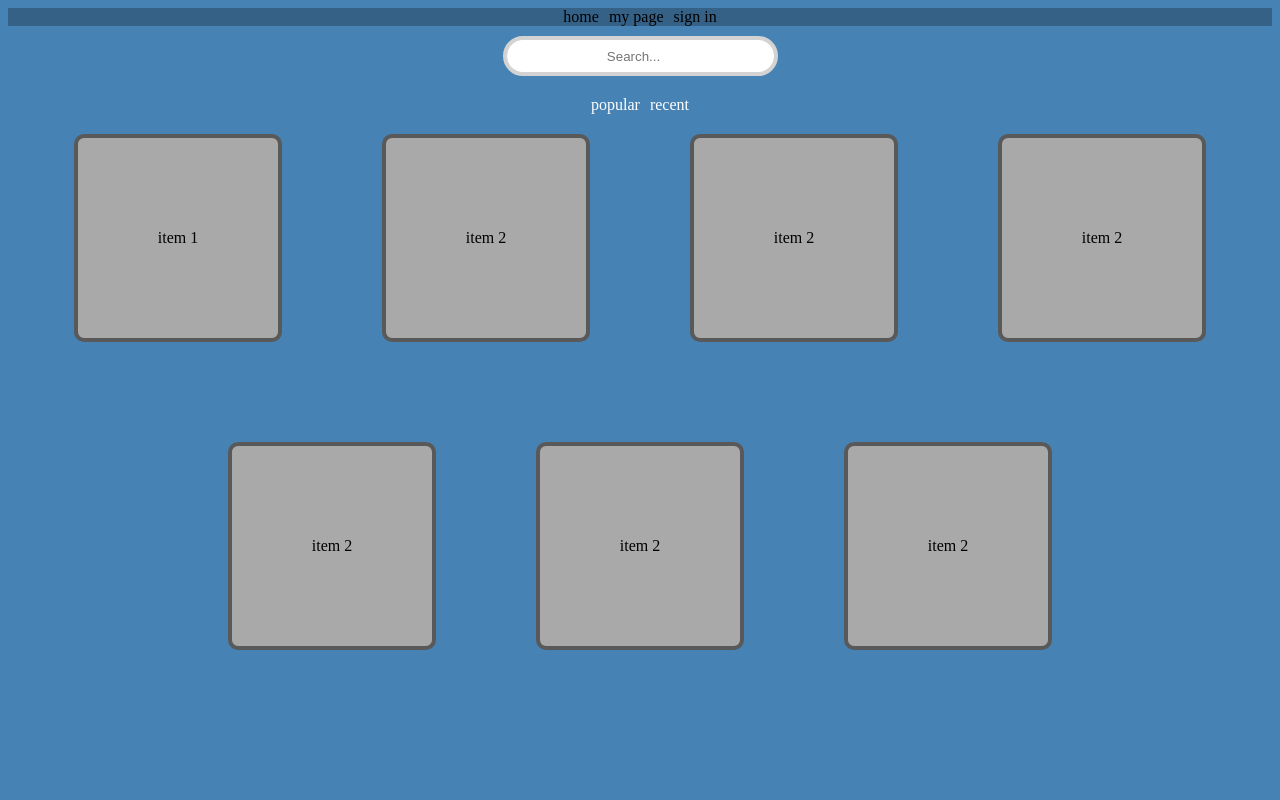
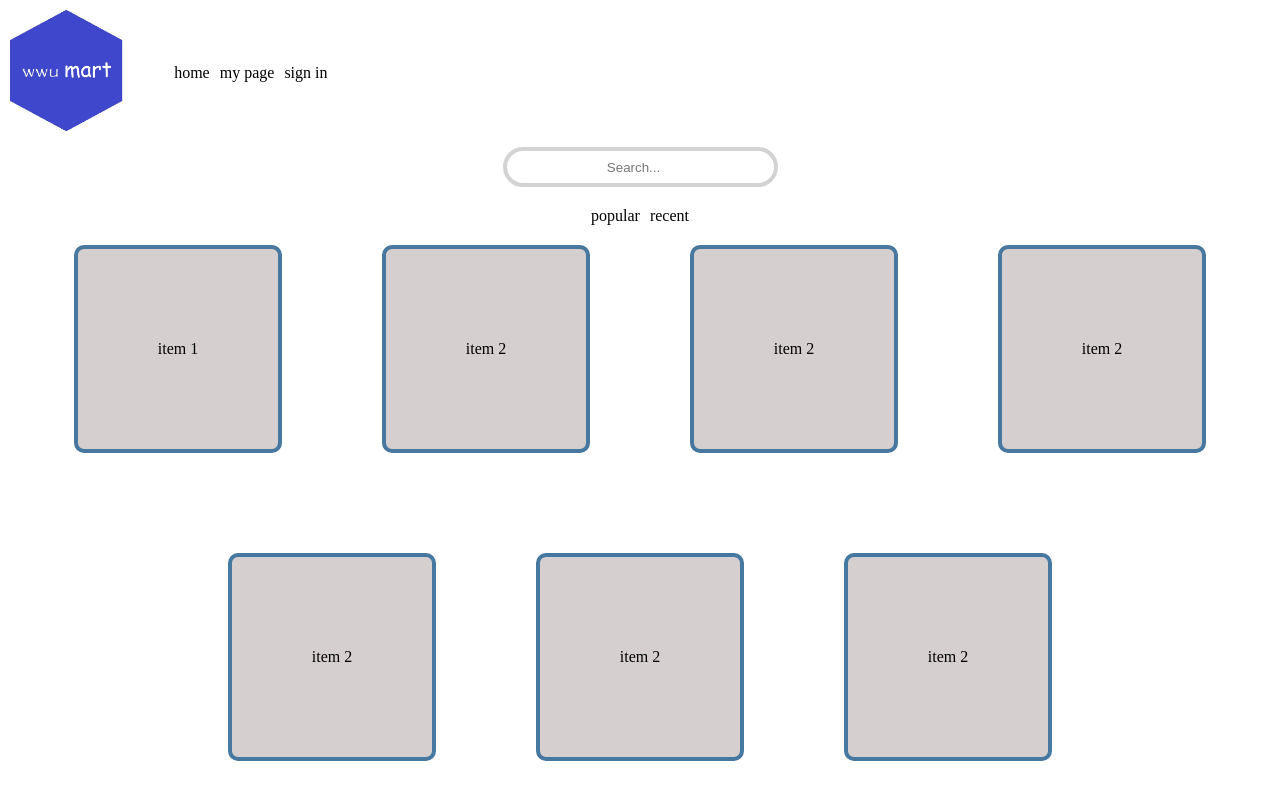
Before and after one commit to Noah-Stull/ACMPROJ, a website: page public/frontpage.html in a window 1280 px wide. Drawn offline with Linux system fonts and the light colour scheme.

Commit message:
Add logo, small changes to front page

```diff
--- a/public/fpsty.css
+++ b/public/fpsty.css
@@ -1,12 +1,21 @@
 body {
-    background-color: steelblue;
+    background-color: white;
 }
 
 .navbar {
     display: flex;
+    justify-content: left;
+    align-items: center;
+}
+
+.navright {
+    display: flex;
     justify-content: center;
     gap: 10px;
-    background-color: rgb(53, 97, 134);
+}
+
+.navleft {
+    margin-right: 50px;
 }
 
 .search-holder {
@@ -25,7 +34,7 @@ body {
 }
 
 .subheader {
-    color: white;
+    color: black;
     margin-top: 20px;
     display: flex;
     justify-content: center;
@@ -41,11 +50,11 @@ body {
 }
 
 .article {
-    background-color: darkgray;
+    background-color: rgb(214, 207, 207);
     display: flex;
     justify-content: center;
     align-items: center;
-    border: 4px solid rgb(89, 89, 89);
+    border: 4px solid rgb(71, 120, 160);
     border-radius: 10px;
     width: 200px;
     height: 200px;
@@ -53,6 +62,6 @@ body {
 }
 
 .article:hover {
-    background-color: lightgray;
+    background-color: rgb(168, 200, 226);
     transform: scale(1.05);
 }
--- a/public/frontpage.html
+++ b/public/frontpage.html
@@ -9,9 +9,14 @@
 </head>
 <body>
     <div class="navbar">
-        <div class="navitem">home</div>
-        <div class="navitem">my page</div>
-        <div class="navitem">sign in</div>
+        <div class="navleft">
+            <img src="0btLYd8GaR.jpg" height="125px">
+        </div>
+        <div class="navright">
+            <div class="navitem">home</div>
+            <div class="navitem">my page</div>
+            <div class="navitem">sign in</div>
+        </div>
     </div>
 
     <div class="search-holder">
```
Also changed, not shown: public/0btLYd8GaR.jpg (added).
